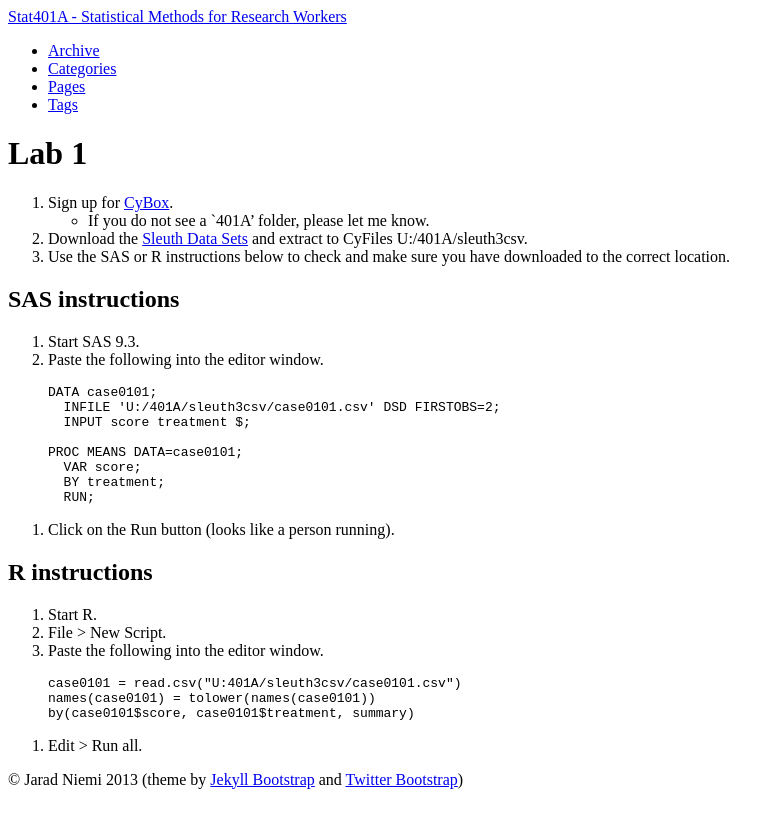
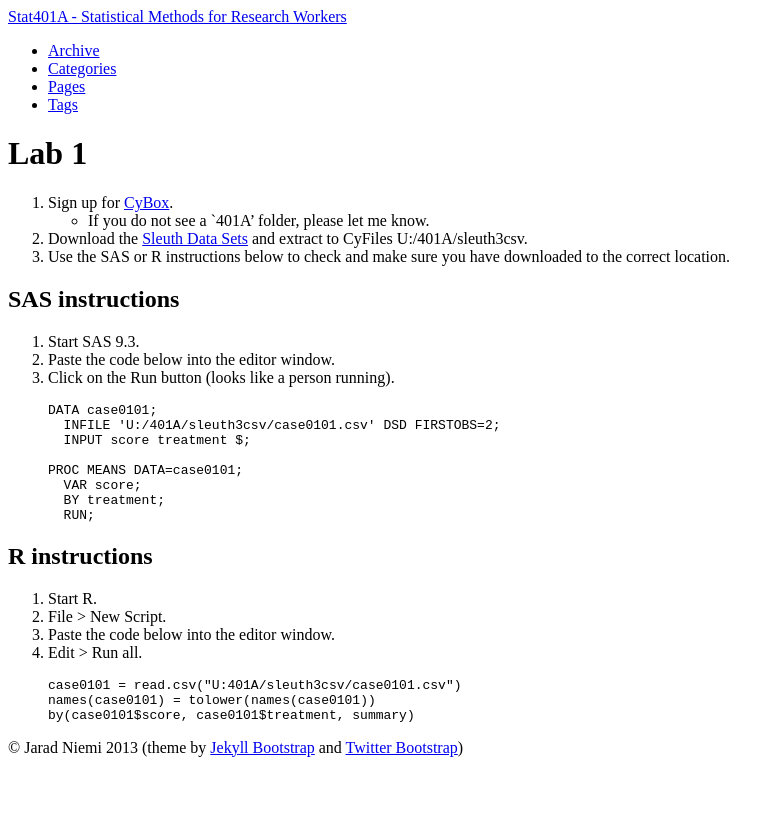
Before and after one commit to jarad/stat401A, a Jekyll site: the page built from lab/lab01.md, in a window 1280 px wide. Shown: the top 828 px of the page, without its empty margins (0-784 px from the left). Built offline with Jekyll 4.4.1, drawn with Linux system fonts in a browser that asks for light colours.

Commit message:
moved code below list

```diff
--- a/lab/lab01.md
+++ b/lab/lab01.md
@@ -15,7 +15,8 @@ tagline:
 SAS instructions
 ---
 1. Start SAS 9.3.
-1. Paste the following into the editor window.
+1. Paste the code below into the editor window.
+1. Click on the Run button (looks like a person running).
 {% highlight bash %}
 DATA case0101;
   INFILE 'U:/401A/sleuth3csv/case0101.csv' DSD FIRSTOBS=2;
@@ -26,17 +27,17 @@ PROC MEANS DATA=case0101;
   BY treatment;
   RUN;
 {% endhighlight %}
-1. Click on the Run button (looks like a person running).
 
 R instructions
 ---
 
 1. Start R.
 1. File > New Script.
-1. Paste the following into the editor window.
+1. Paste the code below into the editor window.
+1. Edit > Run all.
+
 {% highlight bash %}
 case0101 = read.csv("U:401A/sleuth3csv/case0101.csv")
 names(case0101) = tolower(names(case0101))
 by(case0101$score, case0101$treatment, summary)
 {% endhighlight %}
-1. Edit > Run all.
```
